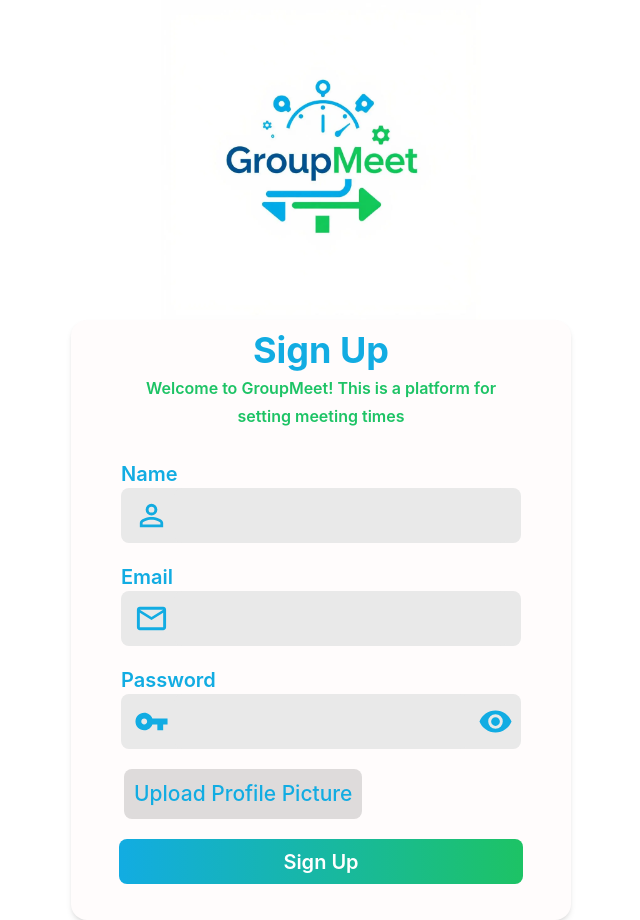
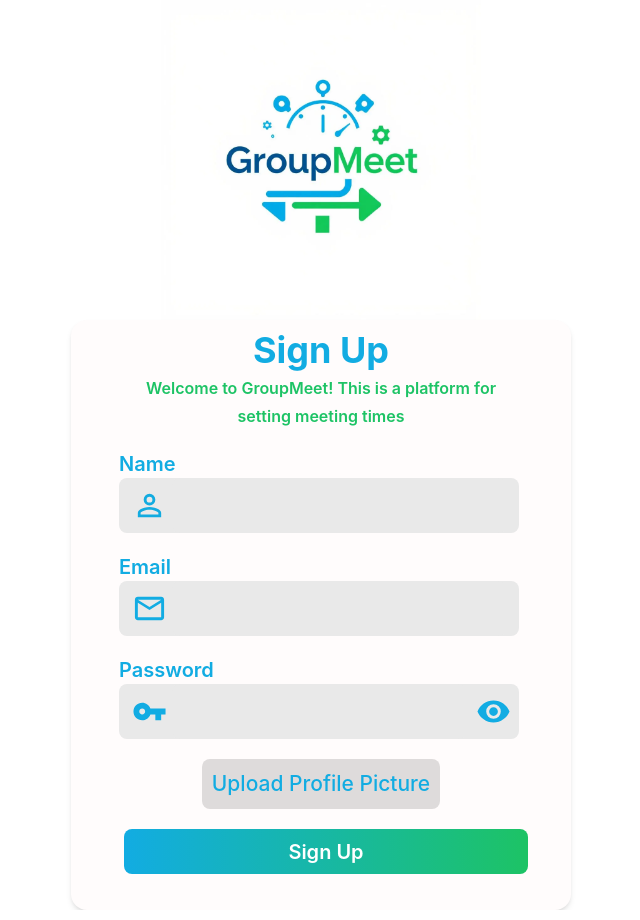
Before and after one commit to aggie-coding-club/GroupMeet, a React (Create React App) app in the folder frontend/: page / in a window 1280 px wide. Shown: the whole page, without its empty margins (319-959 px from the left). Built offline with nearby package versions, Linux system fonts and the light colour scheme.

Commit message:
Turned page into a form

```diff
--- a/frontend/src/App.tsx
+++ b/frontend/src/App.tsx
@@ -34,6 +34,7 @@ const pwdToggle = () => {
       <header className="bg-[#ffffff] min-h-screen flex flex-col items-center justify-center text-[calc(10px + 2vmin)] text-[#12ACE2]">
         <img src="GroupMeet.png" width="320"></img>
         <div id="container" className="bg-[rgb(255,252,252)] shadow-md rounded-2xl pt-4 pb-4 px-6 sm:px-8 md:px-10 lg:px-12 flex flex-col items-center text-lg sm:text-xl max-w-[500px] w-full min-w-[200px] min-w-0 flex-shrink">
+        <form>
           <div id="signup_title" className="font-bold text-[1.8em]"> Sign Up </div>
           <p id="signup_description" className="text-[#1DC365] text-[.8em] mx-[25px] my-[10px] font-semibold">Welcome to GroupMeet! This is a platform for setting meeting times</p>
           <div id="container_name" className="flex flex-col mt-[20px] w-full max-w-[400px] font-semibold items-start">
@@ -58,8 +59,9 @@ const pwdToggle = () => {
               <img src={eye_icon} width="35" className="input_icon " id="eye_icon" onClick={pwdToggle}></img>
             </div>
           </div>
-          <button id="pfp_box" className="bg-[rgb(222,_219,_219)] border-[0] mx-[5px] mt-[20px] px-[10px] py-0 rounded-[8px] max-w-[250px] h-[50px] text-[1.05em] font-medium self-start">Upload Profile Picture</button>
-          <button id="sign_up_box" className="text-[1em] font-semibold text-center mx-[5px] text-[#ffffff] bg-[linear-gradient(to_right,_#12ACE2,_#1DC365)] border-[0] mx-0 my-[20px] rounded-[8px] min-w-full h-[45px] [transition:.3ss]">Sign Up</button>
+          <button id="pfp_box" type="button" className="bg-[rgb(222,_219,_219)] border-[0] mx-[5px] mt-[20px] px-[10px] py-0 rounded-[8px] max-w-[250px] h-[50px] text-[1.05em] font-medium self-start">Upload Profile Picture</button>
+          <button id="sign_up_box" type="submit" className="text-[1em] font-semibold text-center mx-[5px] text-[#ffffff] bg-[linear-gradient(to_right,_#12ACE2,_#1DC365)] border-[0] mx-0 my-[20px] rounded-[8px] min-w-full h-[45px] [transition:.3ss]">Sign Up</button>
+        </form>
         </div>
       </header>
     </div>
```
